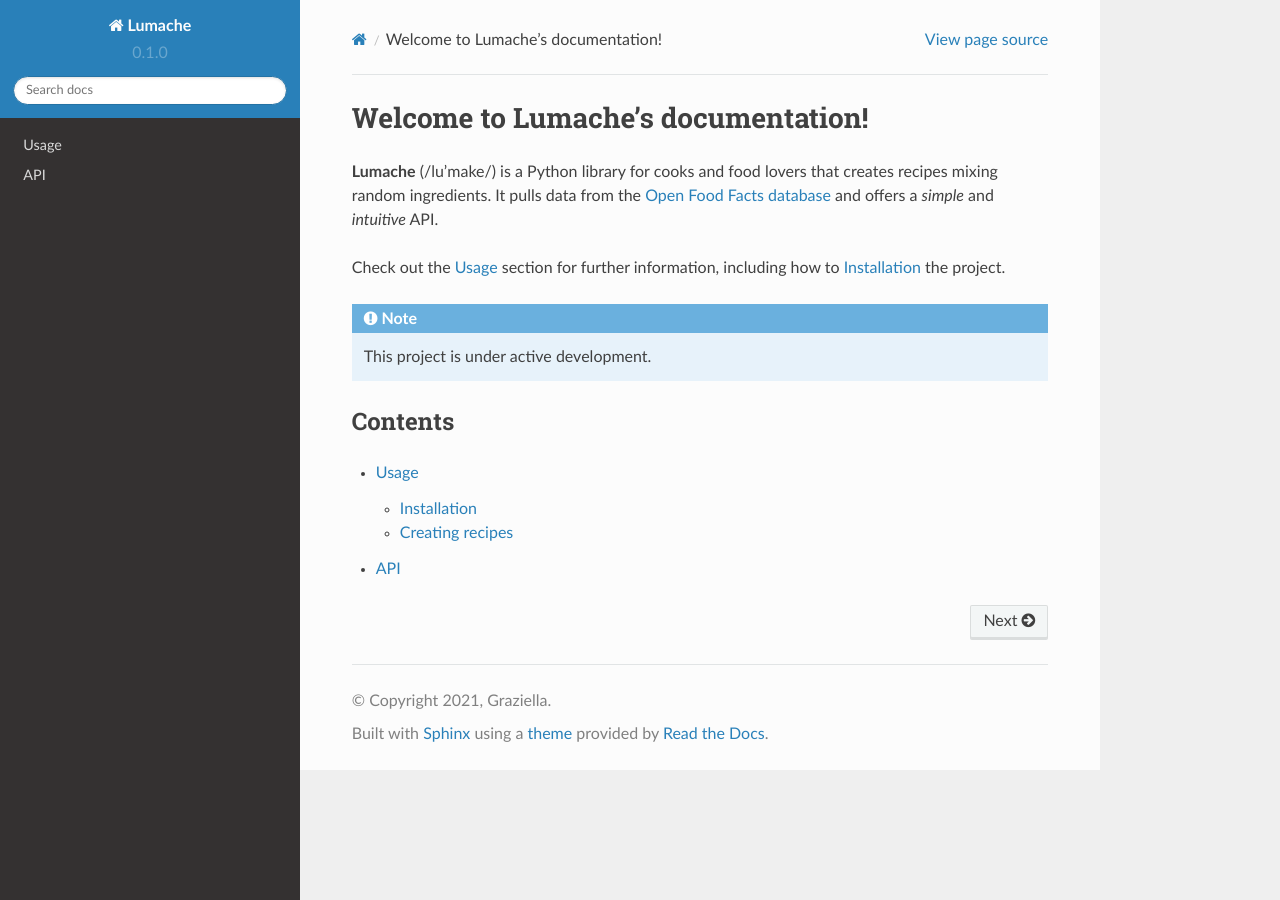
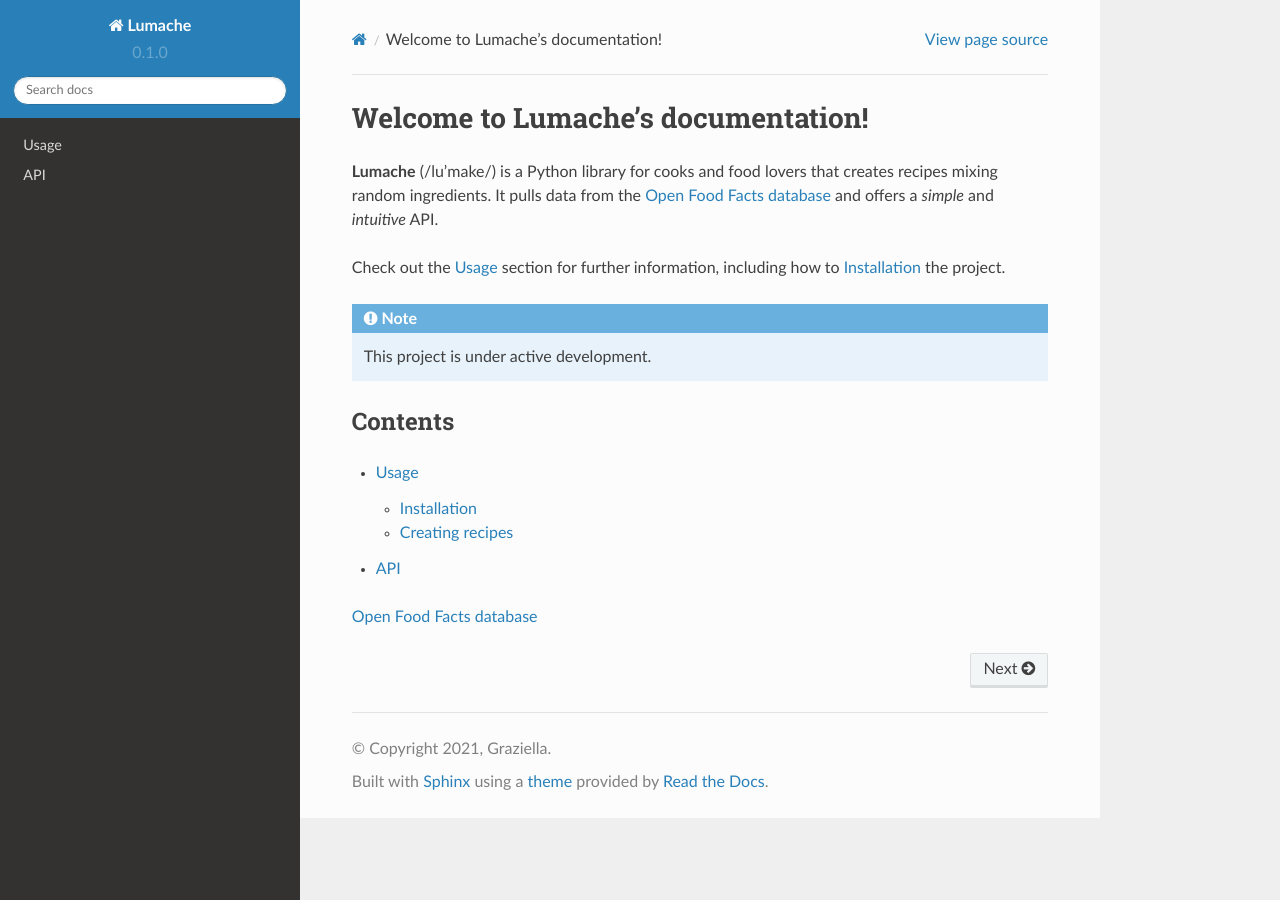
Before and after one commit to ervinjason/KineMaster, a Sphinx documentation site: the page built from docs/source/index.rst, in a window 1280 px wide. Built offline with Sphinx 7.4.7 and the Read the Docs theme 2.0.0, drawn with Linux system fonts in a browser that asks for light colours.

Commit message:
Update index.rst

```diff
--- a/docs/source/index.rst
+++ b/docs/source/index.rst
@@ -20,3 +20,4 @@
 
    usage
    api
+`Open Food Facts database <https://world.openfoodfacts.org/>`_
```
